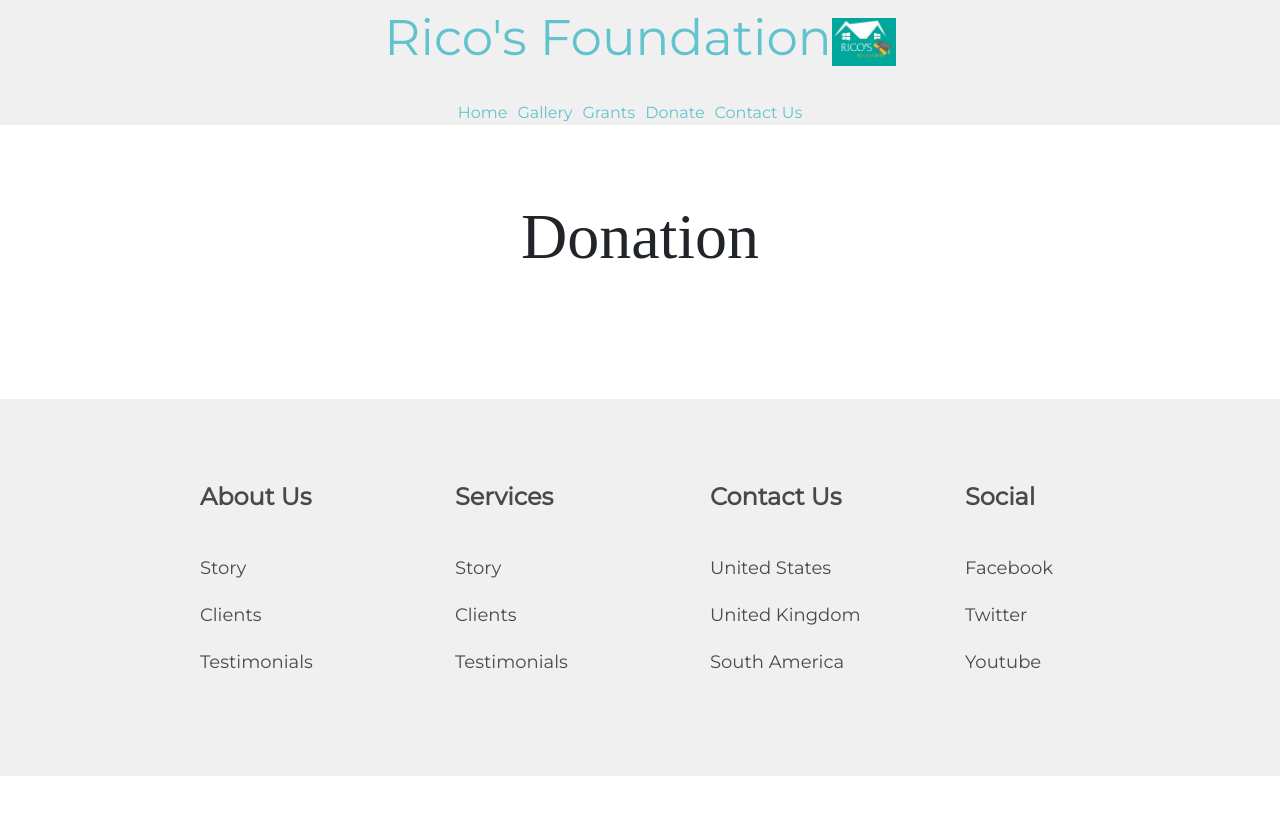
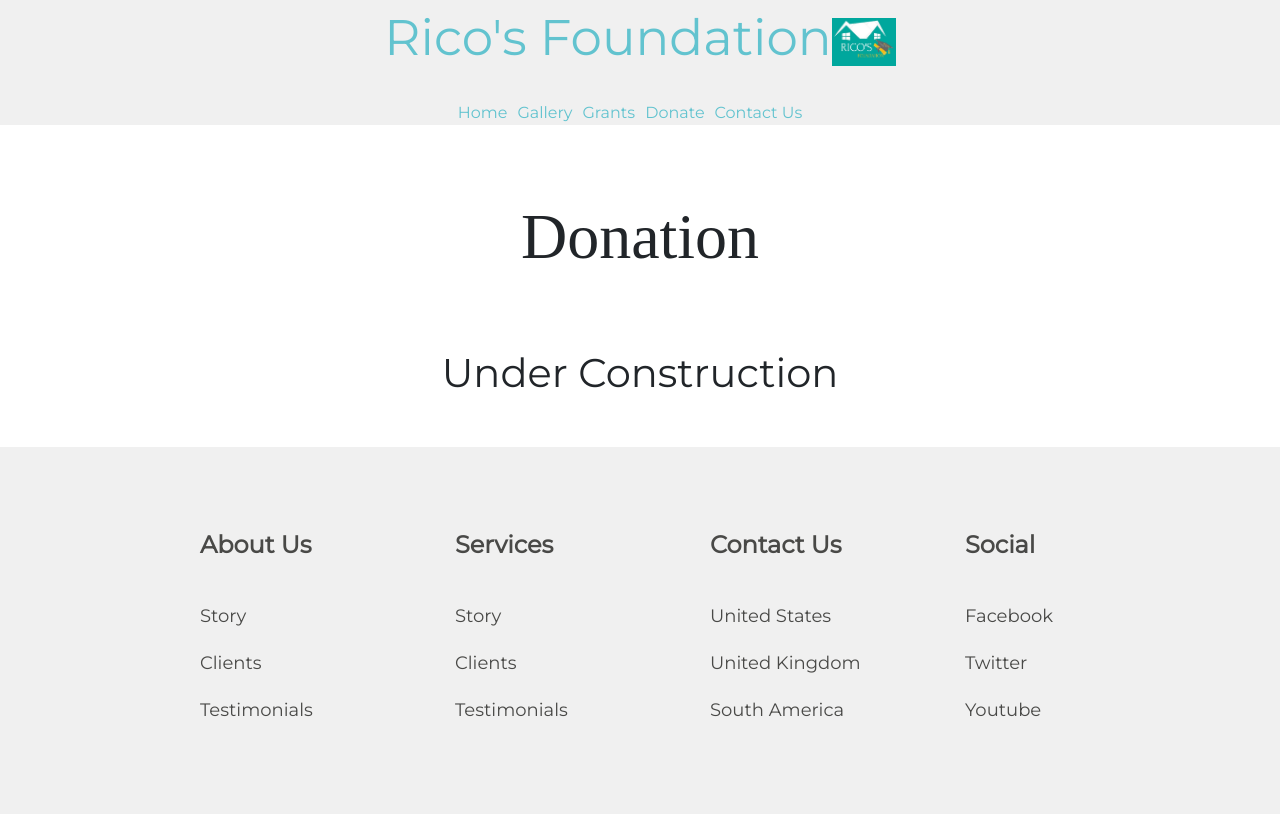
Before and after one commit to thaomo/AymarFE, a React (Create React App) app: page /Donation in a window 1280 px wide. Shown: the top 814 px of the page. Built offline with nearby package versions, Linux system fonts and the light colour scheme.

Commit message:
add under construction signs

```diff
--- a/src/pages/Donate/Donation.jsx
+++ b/src/pages/Donate/Donation.jsx
@@ -4,7 +4,7 @@ function Donation() {
     return (
         <div>
             <div className="header">Donation</div>
-
+            <h1 style={{ textAlign: "center" }}>Under Construction</h1>
         </div>
     )
 }
--- a/src/pages/Gallery/Gallery.jsx
+++ b/src/pages/Gallery/Gallery.jsx
@@ -4,6 +4,7 @@ function Gallery() {
     return (
         <div>
             <div className="header">Photo Gallery</div>
+            <h1 style={{ textAlign: "center" }}>Under Construction</h1>
         </div >
     )
 }
--- a/src/pages/Grants/Form.jsx
+++ b/src/pages/Grants/Form.jsx
@@ -167,7 +167,10 @@ function Form() {
                   e.preventDefault();
                 }
               }}
-              type="text"
+              type="number"
+              step="0.1"
+              min='0.0'
+              max='4.0'
               name="gpa"
               placeholder="Grade Point Average"
               onChange={handleChange}
```
